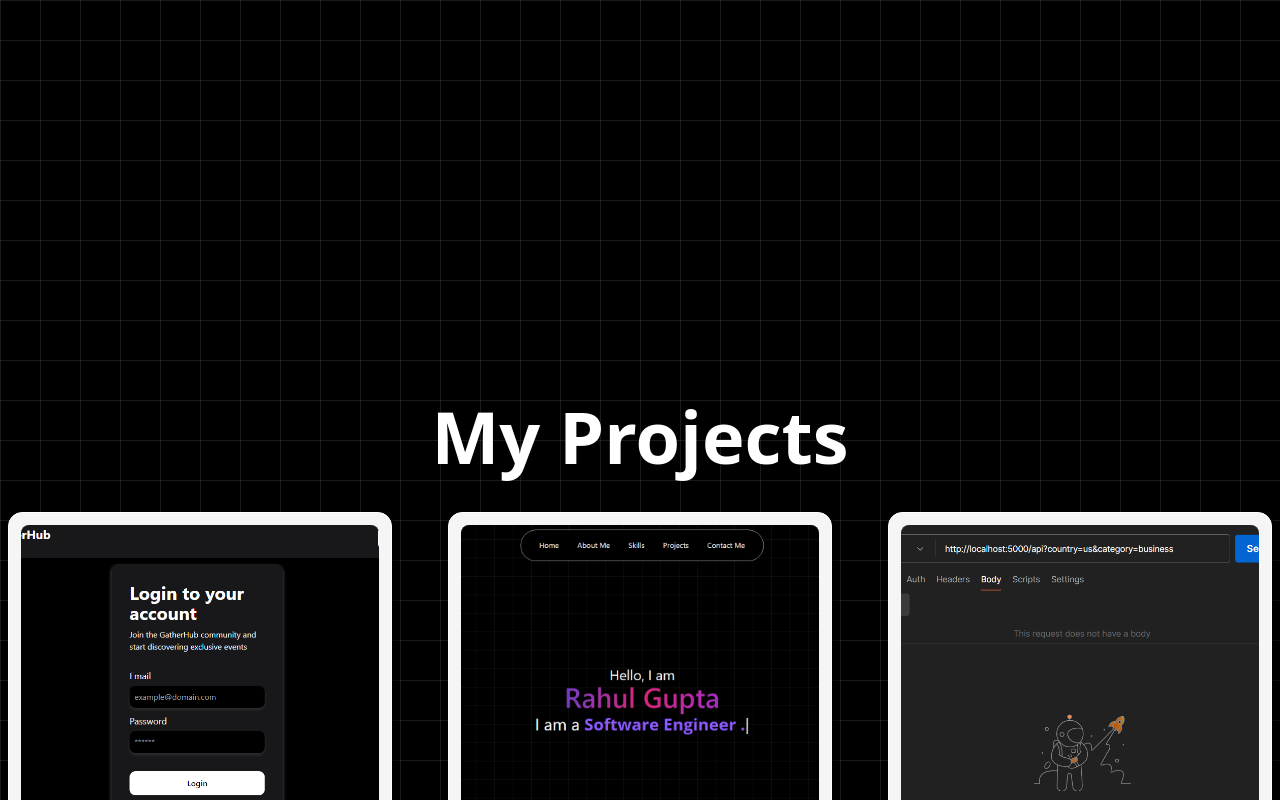
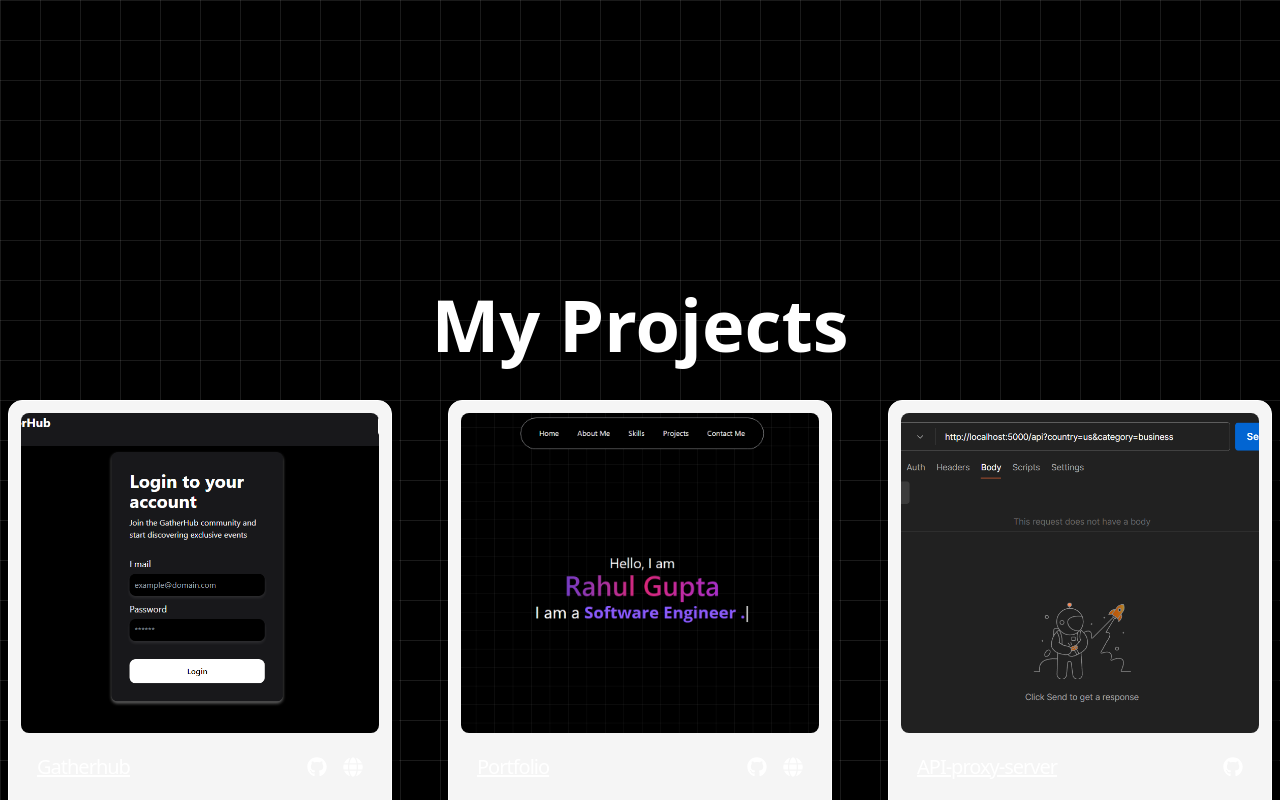
Before and after one commit to w-rahul/Rahul-Portfolio, a Next.js app: page / in a window 1280 px wide. Shown: the part 1480-2280 px from the top of the page. Built offline with nearby package versions, Linux system fonts and the light colour scheme; a web font is replaced by a local one.

Commit message:
Fixed responsiveness

```diff
--- a/app/page.tsx
+++ b/app/page.tsx
@@ -17,7 +17,7 @@ export default function Home() {
       <div id="skills" className="h-screen">
       <SkillsSection />
       </div>
-      <div id="projects" className="mt-0 sm:mt-28">
+      <div id="projects" className="mt-28 sm:mt-0">
               <Projects />
        </div>
       <div id="contact" >
```
